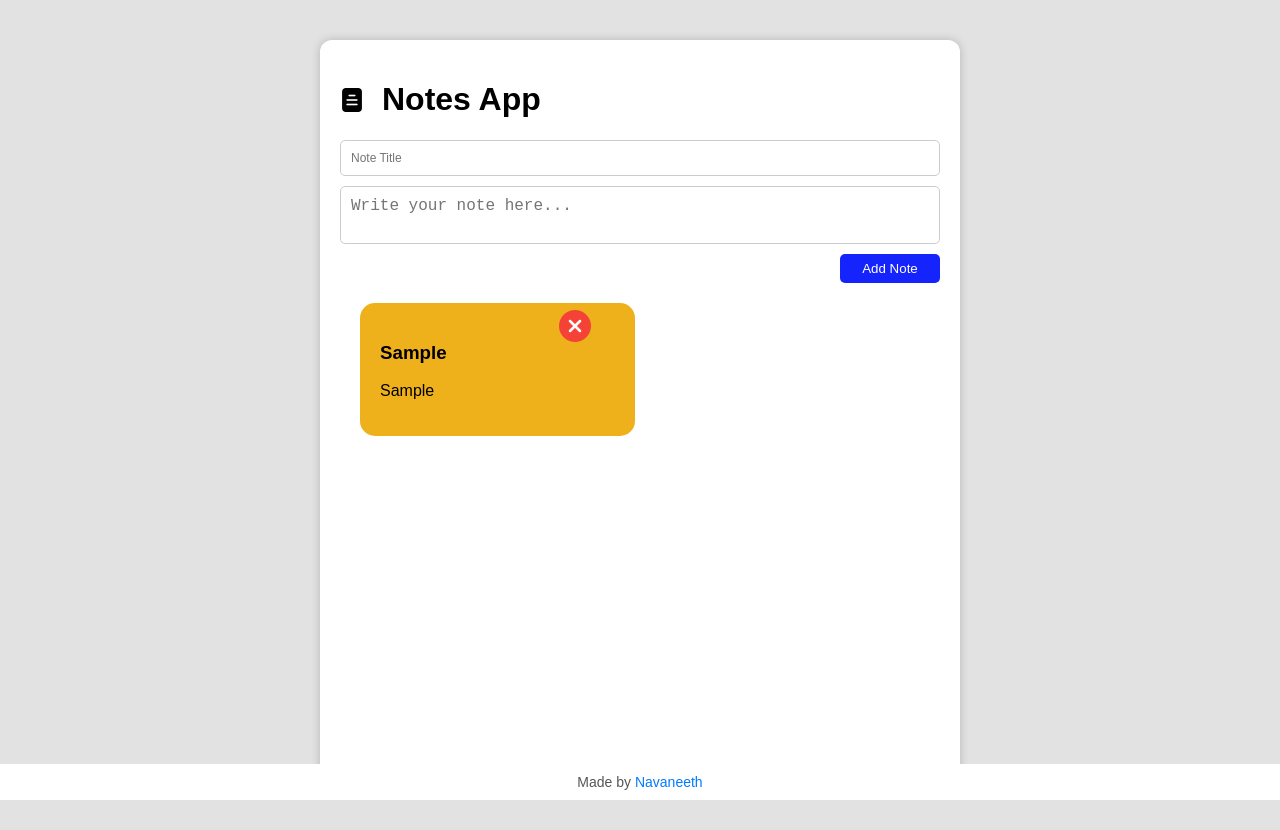
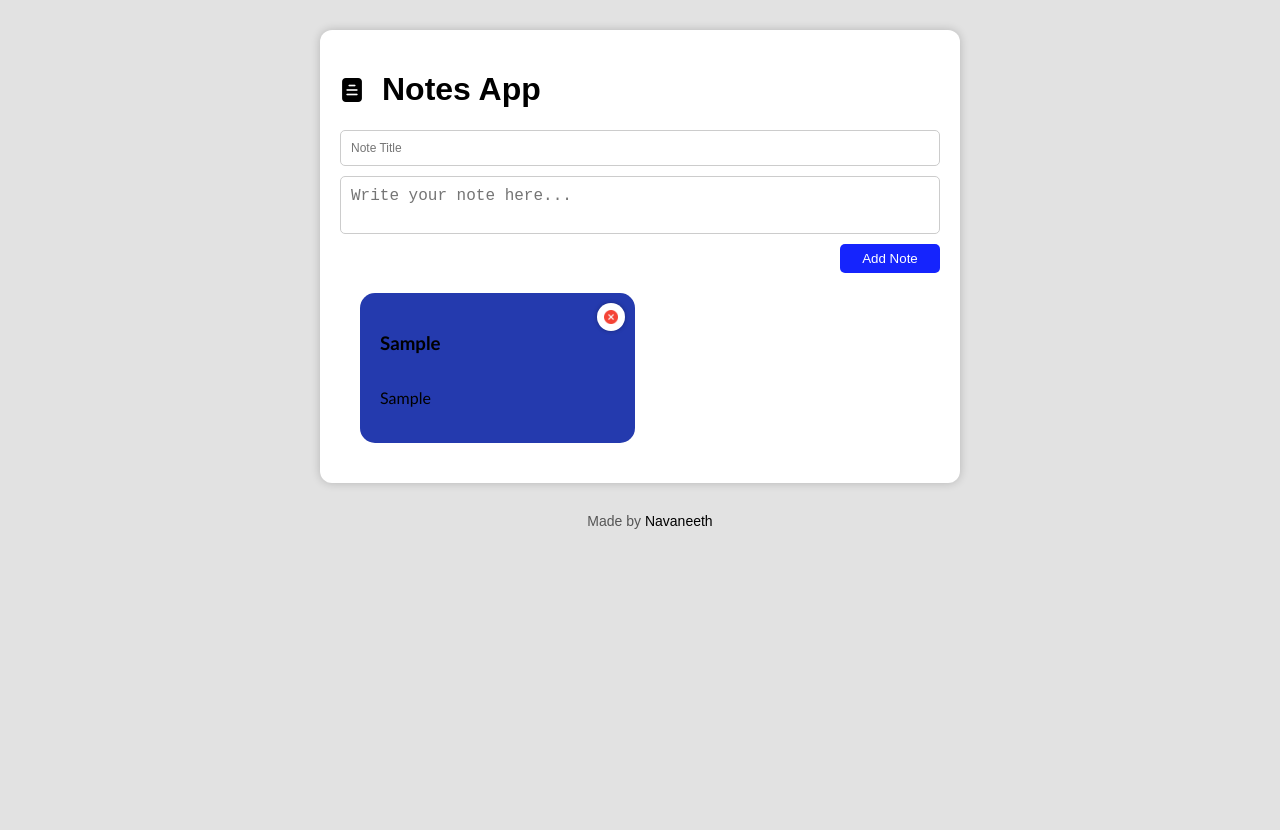
Before and after one commit to navaneethtp/Note-App, a plain HTML site: page index.html in a window 1280 px wide. Both pictures are taken after typing "Sample", "Sample" into the empty fields and a click on the button "Add Note". Before the commit the page ends 800 px from the top, so only its background shows below. Drawn offline with Linux system fonts and the light colour scheme.

Commit message:
local storage issue solved

```diff
--- a/index.js
+++ b/index.js
@@ -3,31 +3,62 @@ const NoteInput = document.getElementById("noteInput");
 const NoteList = document.getElementById("noteList");
 const NoteForm = document.getElementById("noteForm");
 
+let notes = [];
+
 NoteForm.addEventListener("submit", function (e) {
   e.preventDefault();
+
   const title = NoteTitle.value.trim();
   const input = NoteInput.value.trim();
 
-    if (title && input){
+  if (title && input) {
+    notes.push({ title, input });
+
+    localStorage.setItem("notes", JSON.stringify(notes));
+
+    createNote(title, input);
+
+    NoteForm.reset();
+  }
+});
+
+function createNote(title, input) {
   const li = document.createElement("li");
   li.className = "note";
-   li.style.backgroundColor = "#" + Math.floor(Math.random()*16777215).toString(16);
+  li.style.backgroundColor =
+    "#" + Math.floor(Math.random() * 16777215).toString(16);
   li.style.padding = "20px";
   li.innerHTML = `<h3>${title}</h3><p>${input}</p>`;
-    NoteList.appendChild(li);
-    NoteForm.reset();
 
   const delBtn = document.createElement("button");
   delBtn.type = "button";
   delBtn.classList.add("delete-btn");
+
   const img = document.createElement("img");
   img.className = "delete-icon";
   img.src = "images/remove.png";
   img.alt = "Delete Note";
+
   delBtn.appendChild(img);
+
   delBtn.addEventListener("click", () => {
     li.remove();
+
+    notes = notes.filter((n) => !(n.title === title && n.input === input));
+
+    localStorage.setItem("notes", JSON.stringify(notes));
   });
+
   li.appendChild(delBtn);
+  NoteList.appendChild(li);
 }
+
+window.onload = function () {
+  const savedNotes = JSON.parse(localStorage.getItem("notes")) || [];
+
+  notes = savedNotes;
+
+  savedNotes.forEach((note) => {
+    createNote(note.title, note.input);
   });
+};
--- a/style.css
+++ b/style.css
@@ -1,28 +1,29 @@
 body {
   background-color: rgb(226, 226, 226);
-    display: flex;
   justify-content: center;
   font-family: Arial, Helvetica, sans-serif;
-    min-height: 100vh;
   margin: 0;
   min-height: 100vh;
 }
 
-@media (max-width: 500px) {
+@media (max-width: 600px) {
   #noteList {
     grid-template-columns: 1fr;
+    margin: 10px 0;
   }
 }
 
 .container {
-    margin-top: 40px;
+  margin-top: 30px;
+  margin: 30px auto;
+  margin-bottom: 20px;
   padding: 20px;
   background-color: white;
-    display: inline-block;
+  display: block;
   border-radius: 12px;
   box-shadow: 0 0 10px rgba(0, 0, 0, 0.2);
   max-width: 600px;
-    width: 100%;
+  width: 90%;
 }
 .header {
   text-align: start;
@@ -34,12 +35,12 @@ h1 {
   gap: 18px;
   font-size: 2rem;
   color: black;
-    cursor:pointer;
+  cursor: pointer;
 }
 
 form {
   display: flex;
-    flex-direction: column;
+  flex-flow: column;
   gap: 10px;
 }
 
@@ -47,9 +48,6 @@ button {
   cursor: pointer;
   background-color: rgb(21, 36, 253);
   color: white;
-    display: flex;
-    justify-content: center;
-    align-items: flex-end;
   border-radius: 5px;
   border: none;
   padding: 7px 15px;
@@ -58,15 +56,13 @@ button {
   margin-left: 0;
 }
 button:hover {
-    transition: background-color 0.3s ease;
+  transition: background-color 0.2s ease;
   transform: scale(1.05);
-
 }
 
 #noteForm {
   border: none;
 }
-
 
 #noteInput {
   padding: 10px;
@@ -79,7 +75,7 @@ button:hover {
   padding: 10px;
   border-radius: 5px;
   border: 1px solid #ccc;
-    font-size: .75rem;
+  font-size: 0.75rem;
 }
 
 textarea {
@@ -103,57 +99,63 @@ ul {
 }
 
 .note {
+  font-family: "Trebuchet MS", "Lucida Sans Unicode", "Lucida Grande",
+    "Lucida Sans", Arial, sans-serif;
+  position: relative;
   border-radius: 15px;
+  padding: 20px;
+  overflow-y: auto;
   max-height: 180px;
   min-height: 60px;
-    padding: 20px;
-    overflow-y: auto;
-    position: relative;
-    background-clip: padding-box;
-    background: #fff;
   display: flex;
   flex-direction: column;
+  word-wrap: break-word;
 }
 
 .note:hover {
   box-shadow: 0 4px 8px rgba(0, 0, 0, 0.1);
   transform: translateY(-2px);
-    transition: all 0.3s ease;
+  transition: all 0.2s ease;
 }
 
 .delete-btn {
   position: absolute;
-    background-color: transparent;
+  top: 10px;
+  right: 10px;
+  background: white;
   border: none;
-    margin-bottom: 0px;
   cursor: pointer;
-    top: 0px;
-    right: 10px;
-    z-index: 1;
+  width: 28px;
+  height: 28px;
+  border-radius: 60%;
+  display: flex;
+  justify-content: center;
+  align-items: center;
+  box-shadow: 0 0 4px rgba(0, 0, 0, 0.3);
+  padding: 0;
 }
+
 .delete-btn:hover {
   transform: scale(1.1);
 }
 
-.container li{
+.delete-icon {
+  width: 14px;
+  height: 14px;
+  pointer-events: none;
+}
+
+.container li {
   word-wrap: break-word;
   overflow-wrap: break-word;
-    padding: 0;
-    display: block;
-
 }
-
-.delete-icon {
-    cursor: pointer;
-}
-
 .visually-hidden {
   position: absolute;
   left: -10000px;
   top: auto;
   width: 1px;
   height: 1px;
-    overflow: hidden;
+  overflow: auto;
 }
 
 footer {
@@ -162,14 +164,14 @@ footer {
   margin-top: auto;
   font-size: 14px;
   color: #555;
-  background-color: #ffffff;
-  position: fixed;
+  background: transparent;
+  position: static;
   width: 100%;
   bottom: 0;
 }
 footer a {
   text-decoration: none;
-  color: #007bff;
+  color: #000000;
 }
 footer a:hover {
   text-decoration: underline;
```
Lines whose indentation alone changed are shown as unchanged.
